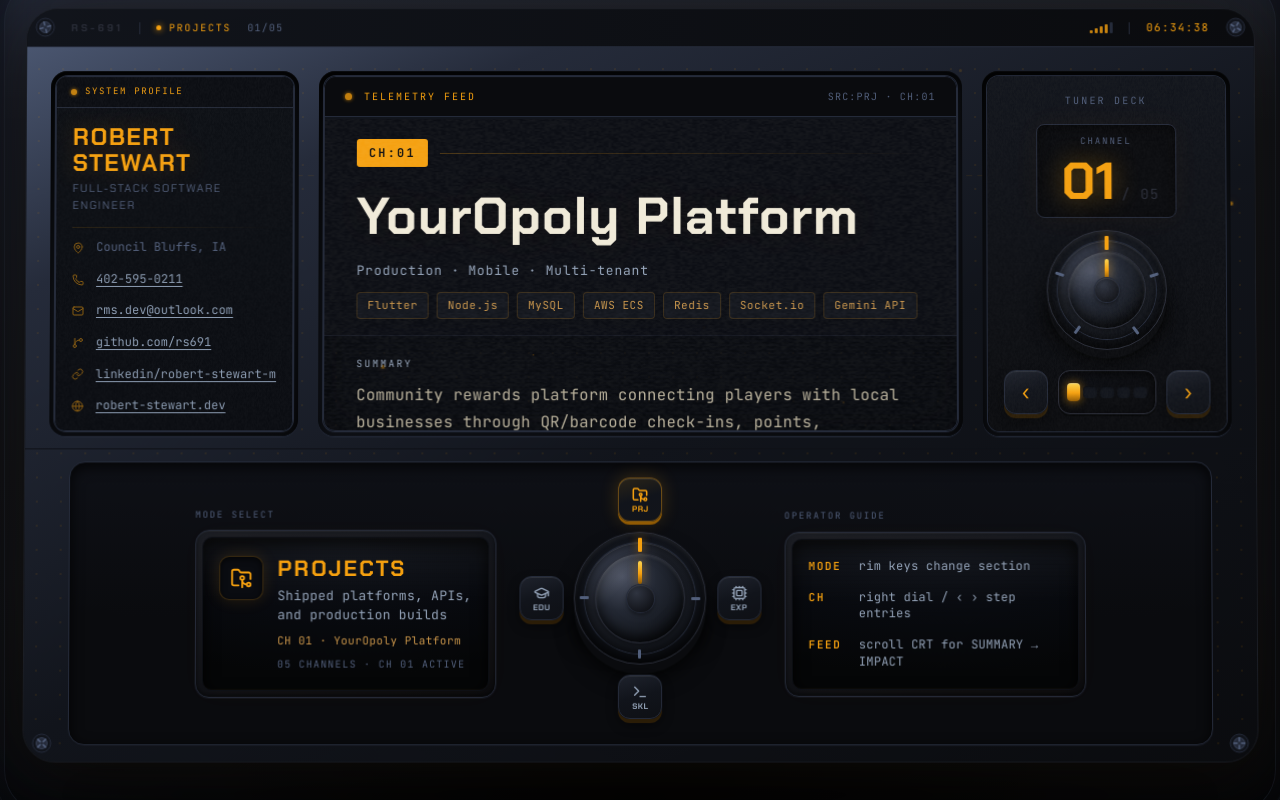
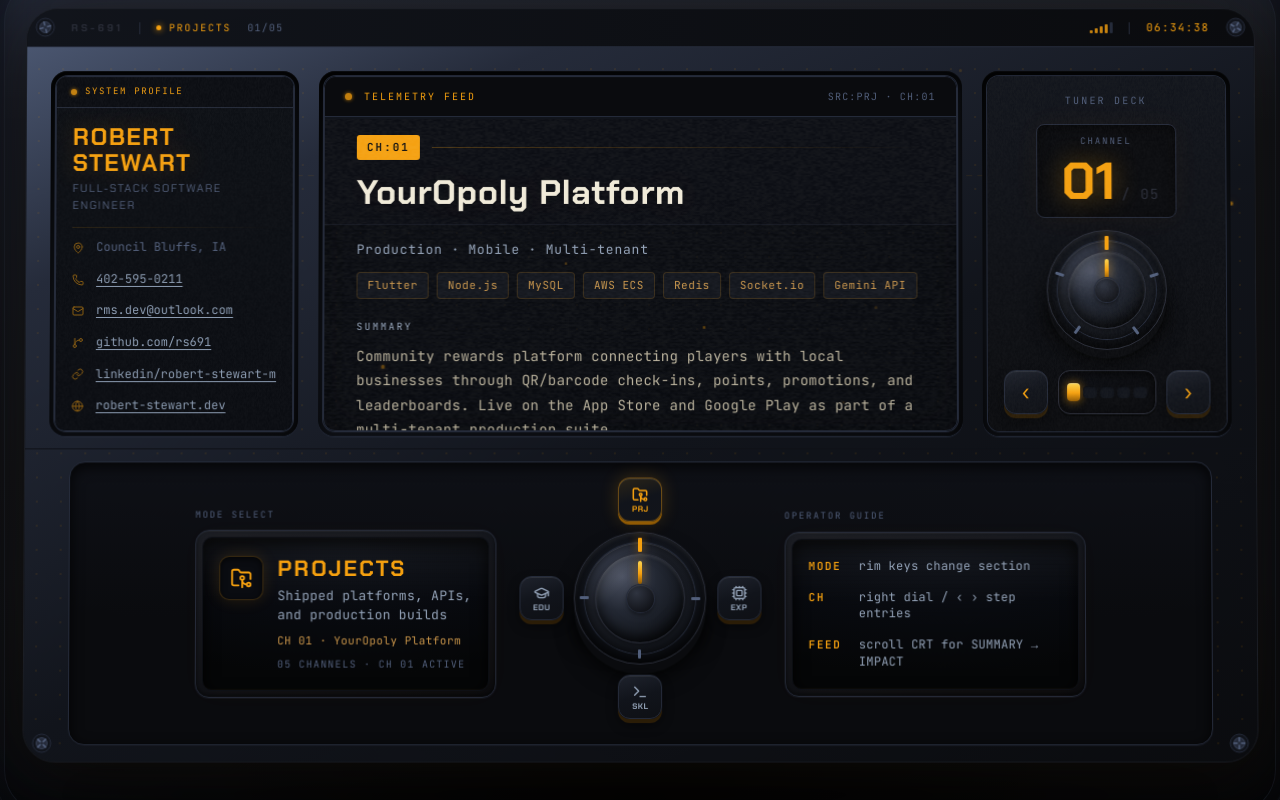
Before and after one commit to rs691/personalUpdated, a React (Vite) app: page /#projects/1 in a window 1280 px wide. Built offline with nearby package versions, Linux system fonts and the light colour scheme; the HTML template or start-up script is replaced by a standard one.

Commit message:
Give the CRT feed more readable height.
Keep only CH and title sticky, scroll meta/tags with the dossier body, and drop title sizes so IMPACT isn't trapped in a two-line strip.

```diff
--- a/src/App.tsx
+++ b/src/App.tsx
@@ -430,7 +430,7 @@
           <ProfilePanel />
         </RecessedWell>
         <RecessedWell className="flex-1 min-w-0">
-          <MainScreen category={category} channelIndex={channelIndex} flickering={flickering} fontSize={52} reducedMotion={reducedMotion} />
+          <MainScreen category={category} channelIndex={channelIndex} flickering={flickering} fontSize={34} reducedMotion={reducedMotion} />
         </RecessedWell>
         <RecessedWell style={{ width: 248, flexShrink: 0, minHeight: 0 }} overflow="auto">
           <div className="flex flex-col items-center justify-center" style={{
@@ -469,7 +469,7 @@
       <StatusBar category={category} channelIndex={channelIndex} total={total} compact />
       <div className="flex flex-1" style={{ gap: S.md, padding: S.md, paddingBottom: S.sm, position: "relative", zIndex: 5, minHeight: 0 }}>
         <div className="flex-1 min-w-0">
-          <MainScreen category={category} channelIndex={channelIndex} flickering={flickering} fontSize={42} reducedMotion={reducedMotion} />
+          <MainScreen category={category} channelIndex={channelIndex} flickering={flickering} fontSize={30} reducedMotion={reducedMotion} />
         </div>
         <div className="flex flex-col items-center justify-center" style={{
           width: 220, flexShrink: 0, gap: S.sm, minHeight: 0, overflowY: "auto",
@@ -535,7 +535,7 @@
       </AnimatePresence>
 
       <div className="flex-1" style={{ padding: S.sm, paddingBottom: S.xs, minHeight: 0, position: "relative", zIndex: 5 }}>
-        <MainScreen category={category} channelIndex={channelIndex} flickering={flickering} fontSize={32} reducedMotion={reducedMotion} />
+        <MainScreen category={category} channelIndex={channelIndex} flickering={flickering} fontSize={28} reducedMotion={reducedMotion} />
       </div>
 
       <div style={{
--- a/src/components/TelemetryDossier.tsx
+++ b/src/components/TelemetryDossier.tsx
@@ -106,7 +106,7 @@
   channelIndex,
   categoryShort,
   flickering,
-  fontSize = 52,
+  fontSize = 34,
   reducedMotion = false,
   noiseLayer,
 }: TelemetryDossierProps) {
@@ -128,7 +128,6 @@
 
   const sheenY = useTransform(scrollYProgress, [0, 1], [0, 18]);
   const gridY = useTransform(scrollYProgress, [0, 1], [0, -10]);
-  const headFade = useTransform(scrollYProgress, [0, 0.18], [1, 0.45]);
   const endCueOpacity = useTransform(scrollYProgress, [0.82, 1], [0, 1]);
 
   const [canScroll, setCanScroll] = useState(false);
@@ -282,11 +281,11 @@
             }}
             className="absolute inset-0 flex flex-col"
           >
-            {/* Sticky dossier head */}
+            {/* Sticky dossier head — CH + title only */}
             <div
               style={{
                 flexShrink: 0,
-                padding: `${S.lg}px ${S.xxl}px ${S.md}px`,
+                padding: `${S.md}px ${S.xxl}px ${S.sm}px`,
                 background:
                   "linear-gradient(180deg, #0A0C12 70%, #0A0C12ee 100%)",
                 borderBottom: "1px solid #252B3A55",
@@ -299,16 +298,16 @@
                   display: "flex",
                   alignItems: "center",
                   gap: S.sm,
-                  marginBottom: S.md,
+                  marginBottom: S.sm,
                 }}
               >
                 <div
                   style={{
                     fontFamily: "'JetBrains Mono', monospace",
-                    fontSize: 12,
+                    fontSize: 11,
                     color: "#0A0B0E",
                     background: "#F5A00F",
-                    padding: "5px 12px",
+                    padding: "4px 10px",
                     borderRadius: 3,
                     letterSpacing: "0.18em",
                     fontWeight: 600,
@@ -325,7 +324,7 @@
                 />
               </div>
 
-              <div style={{ position: "relative", marginBottom: S.sm }}>
+              <div style={{ position: "relative" }}>
                 <h1
                   aria-hidden
                   style={{
@@ -333,7 +332,7 @@
                     fontSize: titleSize,
                     fontWeight: 700,
                     letterSpacing: "0.02em",
-                    lineHeight: 1.28,
+                    lineHeight: 1.2,
                     margin: 0,
                     visibility: "hidden",
                     overflowWrap: "anywhere",
@@ -349,7 +348,7 @@
                     fontWeight: 700,
                     color: "#F0EAD8",
                     letterSpacing: "0.02em",
-                    lineHeight: 1.28,
+                    lineHeight: 1.2,
                     textShadow: "0 0 40px #F5A00F14",
                     margin: 0,
                     position: "absolute",
@@ -376,8 +375,18 @@
                   )}
                 </h1>
               </div>
+            </div>
 
-              <motion.div
+            {/* Scrollable dossier body */}
+            <div
+              ref={scrollRef}
+              className="flex-1 overflow-y-auto crt-scroll"
+              style={{
+                padding: `${S.md}px ${S.xxl}px ${S.xxl}px`,
+                position: "relative",
+              }}
+            >
+              <div
                 style={{
                   fontFamily: "'JetBrains Mono', monospace",
                   fontSize: 13,
@@ -385,18 +394,17 @@
                   letterSpacing: "0.06em",
                   marginBottom: S.sm,
                   lineHeight: 1.45,
-                  opacity: reducedMotion ? 1 : headFade,
                 }}
               >
                 {entry.meta}
-              </motion.div>
+              </div>
 
-              <motion.div
+              <div
                 style={{
                   display: "flex",
                   flexWrap: "wrap",
                   gap: 8,
-                  opacity: reducedMotion ? 1 : headFade,
+                  marginBottom: S.lg,
                 }}
               >
                 {entry.tags.map((tag) => (
@@ -416,18 +424,7 @@
                     {tag}
                   </span>
                 ))}
-              </motion.div>
-            </div>
-
-            {/* Scrollable dossier body */}
-            <div
-              ref={scrollRef}
-              className="flex-1 overflow-y-auto crt-scroll"
-              style={{
-                padding: `${S.lg}px ${S.xxl}px ${S.xxl}px`,
-                position: "relative",
-              }}
-            >
+              </div>
               <DossierBlock
                 label="SUMMARY"
                 reducedMotion={reducedMotion}
```
